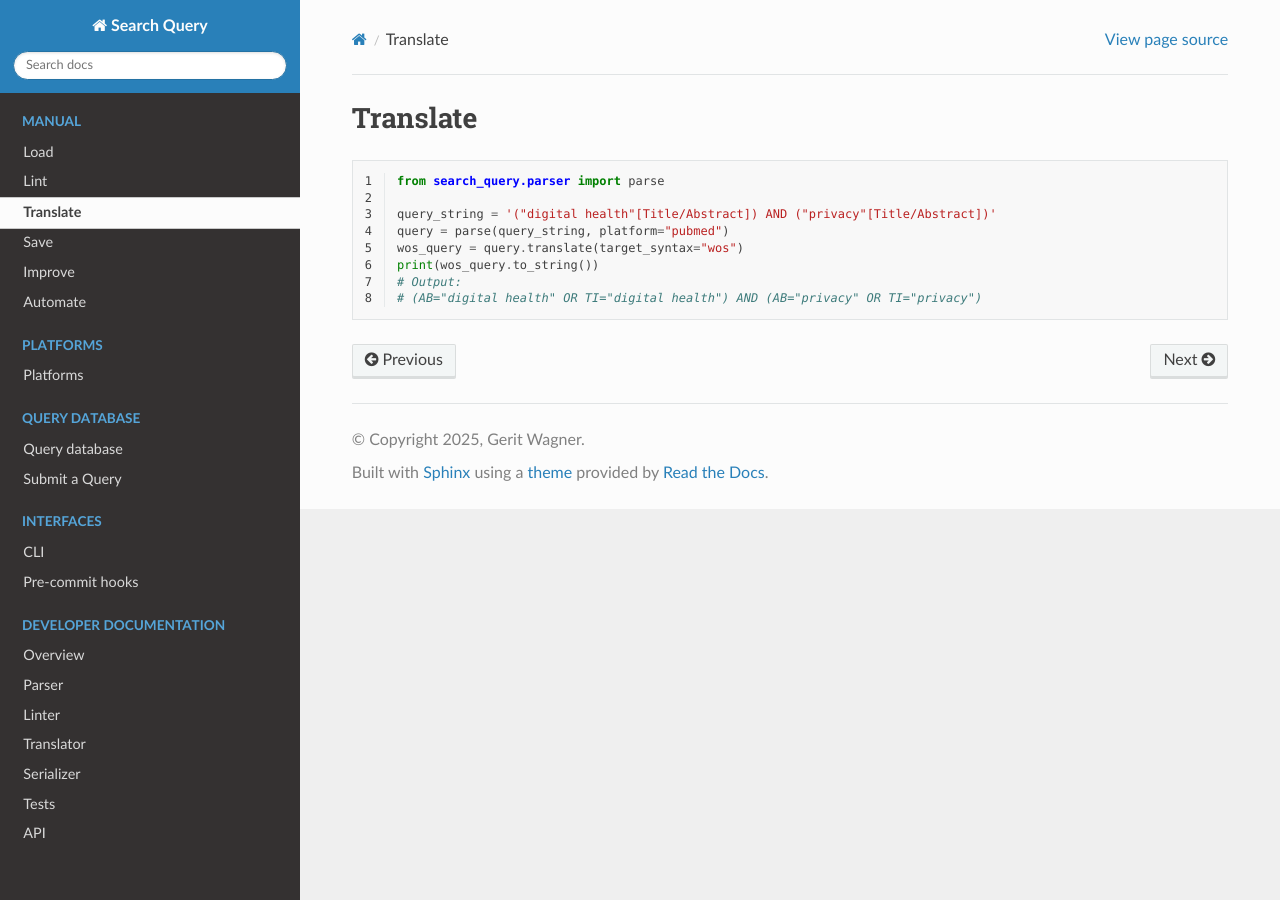
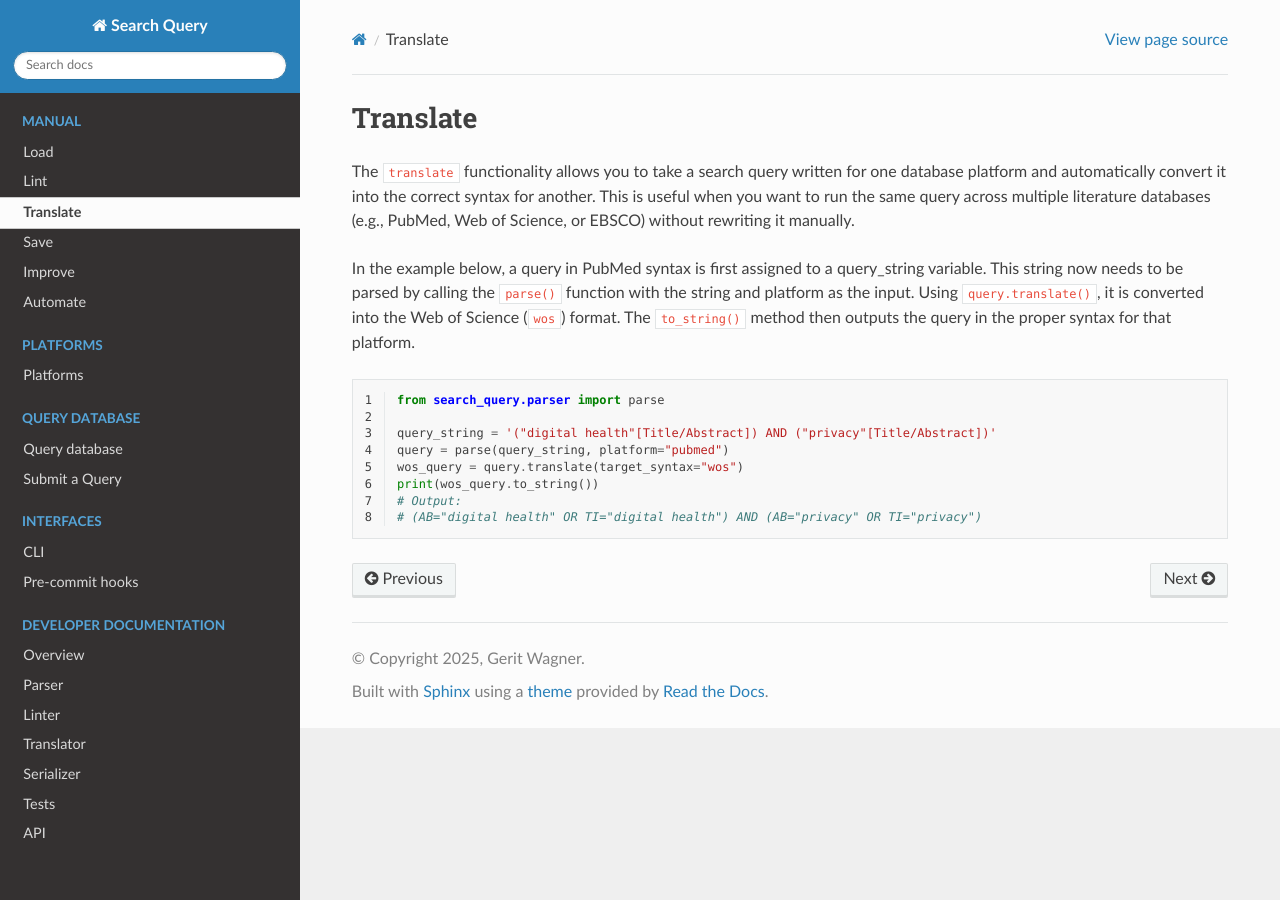
Before and after one commit to CoLRev-Environment/search-query, a Sphinx documentation site: the page built from docs/source/translate.rst, in a window 1280 px wide. Built offline with Sphinx 7.4.7 and the Read the Docs theme 3.1.0, drawn with Linux system fonts in a browser that asks for light colours.

Commit message:
draft for pre_commit and translate description

```diff
--- a/docs/source/pre_commit.rst
+++ b/docs/source/pre_commit.rst
@@ -2,6 +2,12 @@
 
 Pre-commit hooks
 ==========================================================
+
+The ``search-query-lint`` hook is a linter that automatically checks your
+search query files (e.g., JSON queries) for errors and formatting issues.
+It is based on the ``search-query`` package and ensures that only valid,
+well-structured queries are committed to your repository. This helps catch
+mistakes early and keeps your project consistent without extra manual work.
 
 Linters can be included as pre-commit hooks by adding the following to the ``.pre-commit-config.yaml``:
 
--- a/docs/source/translate.rst
+++ b/docs/source/translate.rst
@@ -2,6 +2,19 @@
 
 Translate
 ==========================================================
+
+The ``translate`` functionality allows you to take a search query written
+for one database platform and automatically convert it into the correct
+syntax for another. This is useful when you want to run the same query
+across multiple literature databases (e.g., PubMed, Web of Science, or
+EBSCO) without rewriting it manually.
+
+In the example below, a query in PubMed syntax is first assigned to a
+query_string variable. This string now needs to be parsed by calling the
+``parse()`` function with the string and platform as the input. Using
+``query.translate()``, it is converted into the Web of Science (``wos``)
+format. The ``to_string()`` method then outputs the query in the proper
+syntax for that platform.
 
 ..
    TODO
```
